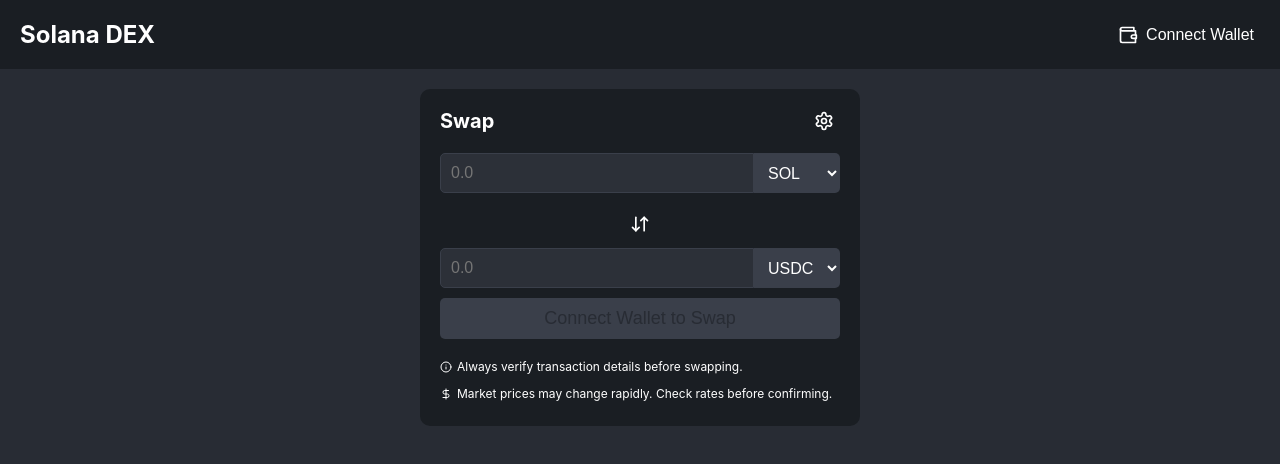
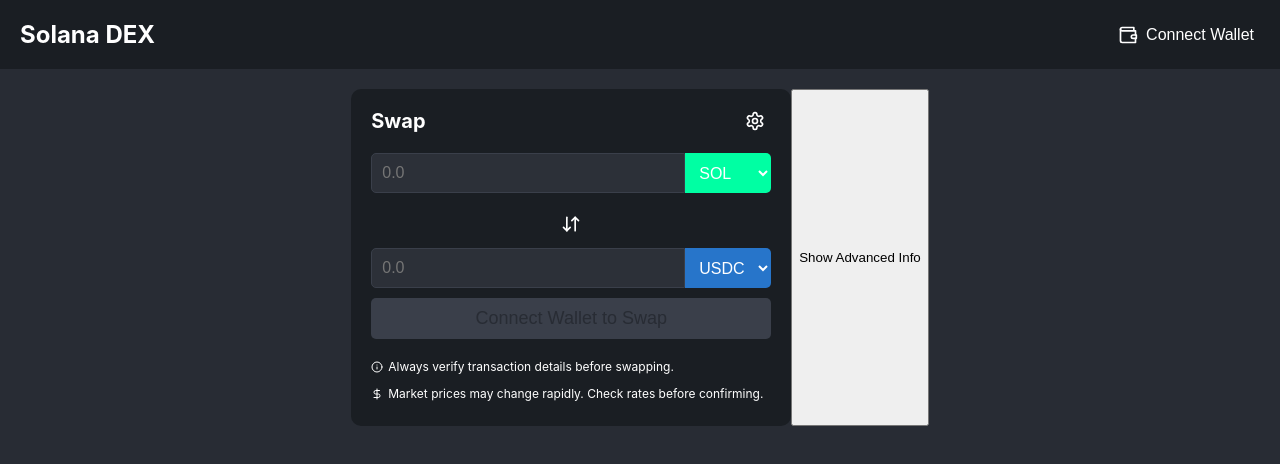
Before and after one commit to wowcombinat/soldex, a React (Create React App) app: page / in a window 1280 px wide. Shown: the top 464 px of the page. Built offline with nearby package versions, Linux system fonts and the light colour scheme.

Commit message:
Update App.js

```diff
--- a/src/App.js
+++ b/src/App.js
@@ -1,12 +1,12 @@
 import React, { useState, useEffect } from 'react';
-import { ArrowDownUp, Wallet, RefreshCw, Info, DollarSign, Settings } from 'lucide-react';
+import { ArrowDownUp, Wallet, RefreshCw, Info, DollarSign, Settings, TrendingUp, Clock } from 'lucide-react';
 import './App.css';
 
 const tokenList = [
-  { symbol: 'SOL', name: 'Solana', balance: 10 },
-  { symbol: 'USDC', name: 'USD Coin', balance: 1000 },
-  { symbol: 'RAY', name: 'Raydium', balance: 100 },
-  { symbol: 'SRM', name: 'Serum', balance: 500 },
+  { symbol: 'SOL', name: 'Solana', balance: 10, color: '#00FFA3' },
+  { symbol: 'USDC', name: 'USD Coin', balance: 1000, color: '#2775CA' },
+  { symbol: 'RAY', name: 'Raydium', balance: 100, color: '#E841424' },
+  { symbol: 'SRM', name: 'Serum', balance: 500, color: '#3B3B98' },
 ];
 
 function App() {
@@ -17,6 +17,8 @@ function App() {
   const [walletConnected, setWalletConnected] = useState(false);
   const [exchangeRate, setExchangeRate] = useState(null);
   const [balances, setBalances] = useState({});
+  const [recentTrades, setRecentTrades] = useState([]);
+  const [showAdvanced, setShowAdvanced] = useState(false);
 
   useEffect(() => {
     if (fromAmount && fromToken && toToken) {
@@ -37,6 +39,14 @@ function App() {
       [fromToken]: (prev[fromToken] - parseFloat(fromAmount)).toFixed(6),
       [toToken]: (prev[toToken] + parseFloat(toAmount)).toFixed(6)
     }));
+
+    const newTrade = {
+      from: fromToken,
+      to: toToken,
+      amount: fromAmount,
+      date: new Date().toLocaleString()
+    };
+    setRecentTrades([newTrade, ...recentTrades.slice(0, 4)]);
 
     alert(`Swapped ${fromAmount} ${fromToken} to ${toAmount} ${toToken}`);
     setFromAmount('');
@@ -97,6 +107,7 @@ function App() {
               value={fromToken}
               onChange={(e) => setFromToken(e.target.value)}
               className="token-select"
+              style={{backgroundColor: tokenList.find(t => t.symbol === fromToken)?.color}}
             >
               {tokenList.map((token) => (
                 <option key={token.symbol} value={token.symbol}>{token.symbol}</option>
@@ -123,6 +134,7 @@ function App() {
               value={toToken}
               onChange={(e) => setToToken(e.target.value)}
               className="token-select"
+              style={{backgroundColor: tokenList.find(t => t.symbol === toToken)?.color}}
             >
               {tokenList.map((token) => (
                 <option key={token.symbol} value={token.symbol}>{token.symbol}</option>
@@ -156,6 +168,33 @@ function App() {
             </p>
           </div>
         </div>
+        <button className="advanced-toggle" onClick={() => setShowAdvanced(!showAdvanced)}>
+          {showAdvanced ? 'Hide' : 'Show'} Advanced Info
+        </button>
+        {showAdvanced && (
+          <div className="advanced-info">
+            <div className="recent-trades">
+              <h3>Recent Trades</h3>
+              {recentTrades.map((trade, index) => (
+                <div key={index} className="trade-item">
+                  <Clock size={12} />
+                  <span>{trade.date}: {trade.amount} {trade.from} to {trade.to}</span>
+                </div>
+              ))}
+            </div>
+            <div className="market-info">
+              <h3>Market Info</h3>
+              <div className="market-item">
+                <TrendingUp size={12} />
+                <span>24h Volume: $1,234,567</span>
+              </div>
+              <div className="market-item">
+                <TrendingUp size={12} />
+                <span>Total Liquidity: $9,876,543</span>
+              </div>
+            </div>
+          </div>
+        )}
       </main>
     </div>
   );
```
